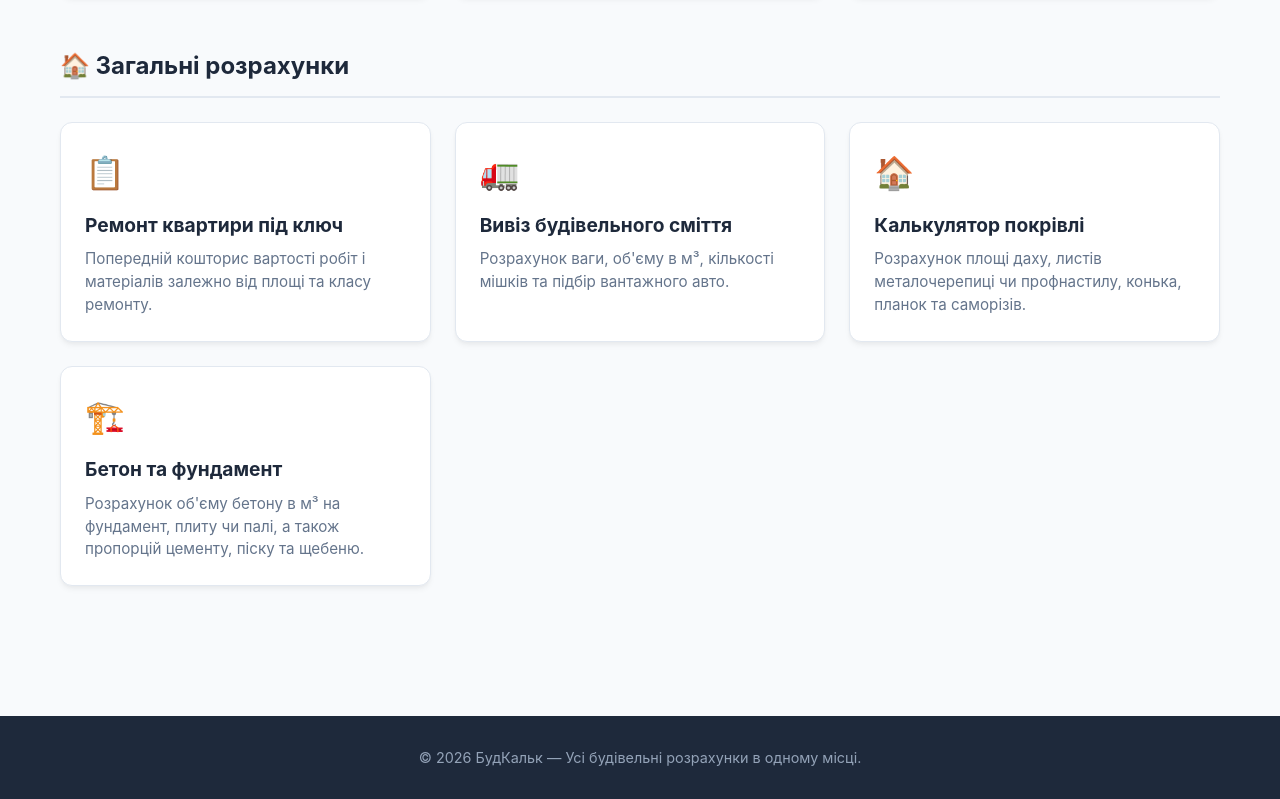
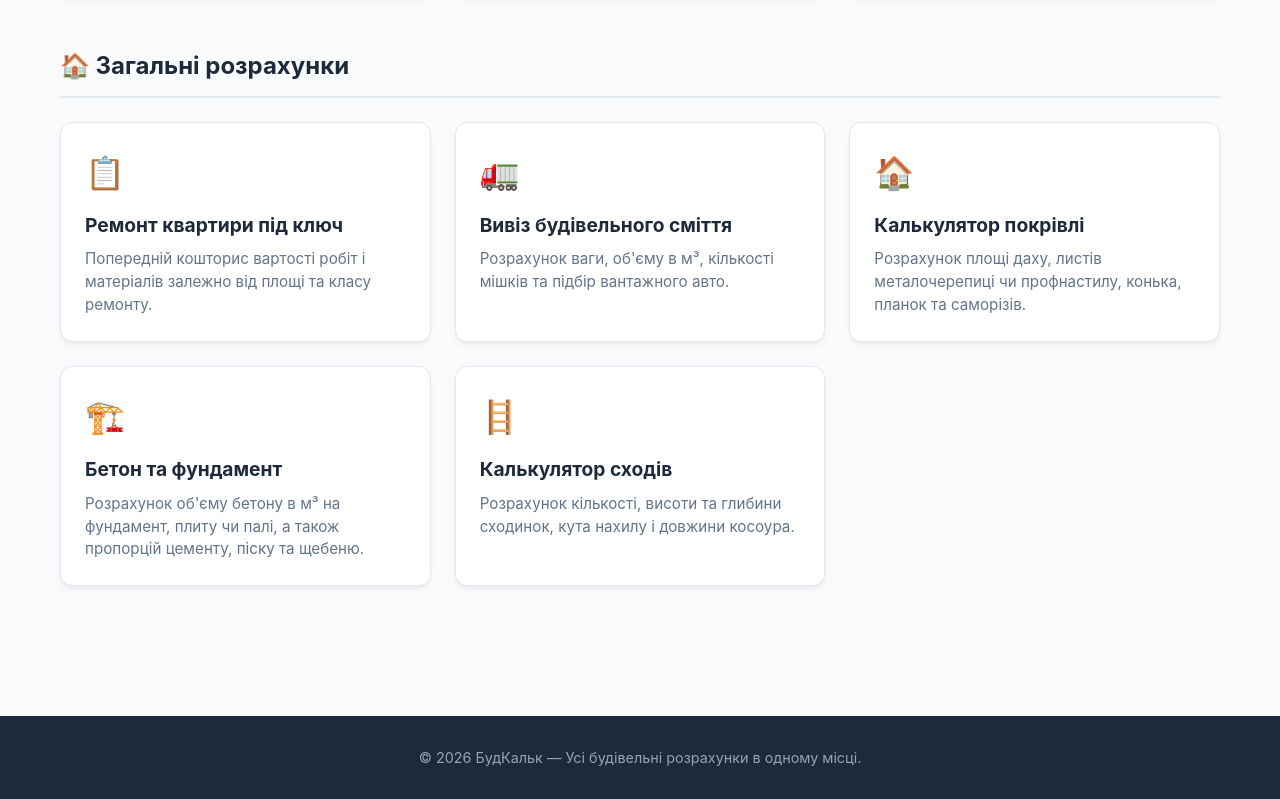
Before and after one commit to vladimir402026/bud-calc, a plain HTML site: page index.html in a window 1280 px wide. Shown: the part 2347-3146 px from the top of the page. Drawn offline with Linux system fonts and the light colour scheme.

```diff
--- a/index.html
+++ b/index.html
@@ -179,6 +179,12 @@
                     <h3>Бетон та фундамент</h3>
                     <p>Розрахунок об'єму бетону в м³ на фундамент, плиту чи палі, а також пропорцій цементу, піску та щебеню.</p>
                 </a>
+                                <a href="zagalni/skhody.html" class="calc-card">
+                    <div class="card-icon">🪜</div>
+                    <h3>Калькулятор сходів</h3>
+                    <p>Розрахунок кількості, висоти та глибини сходинок, кута нахилу і довжини косоура.</p>
+                </a>
+
 
             </div>
         </section>
```
